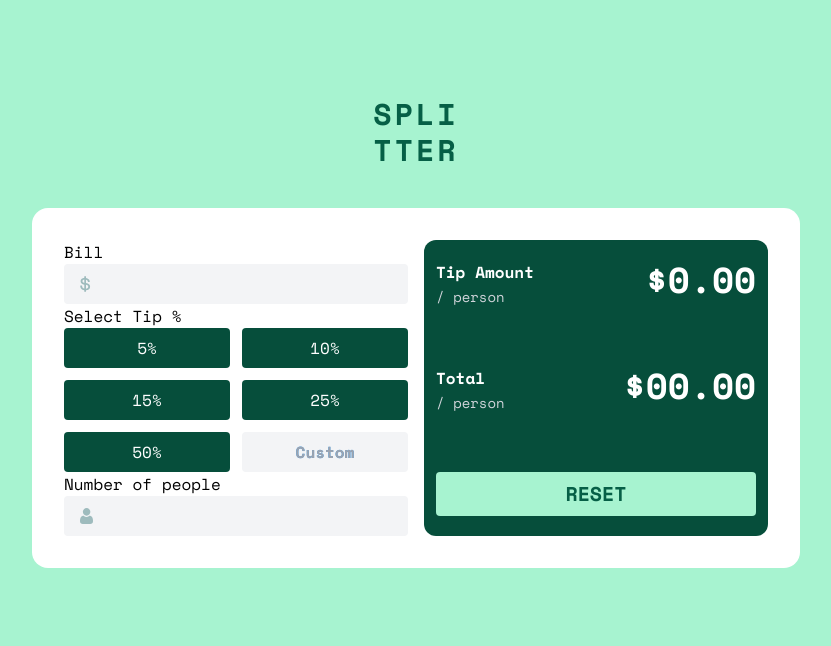
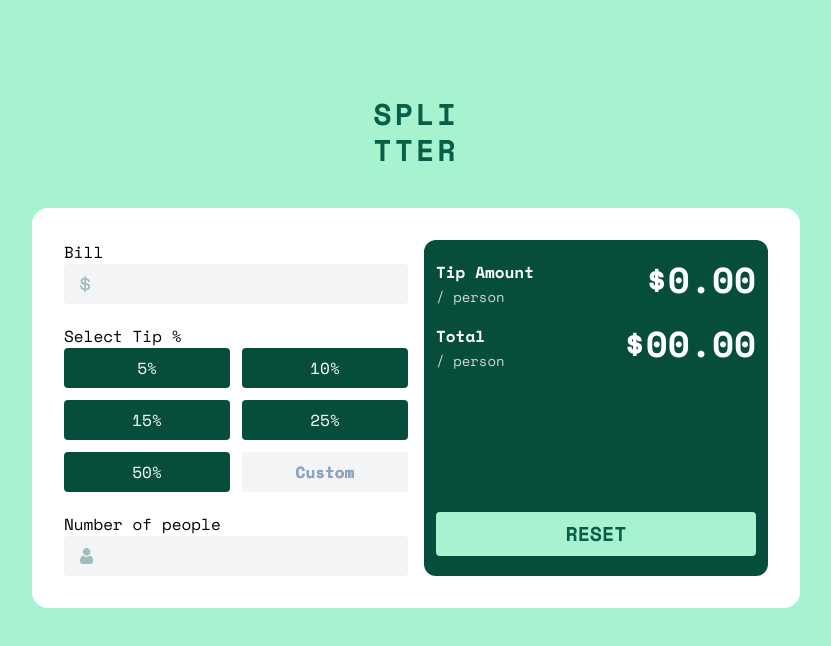
Before and after one commit to krishna-nayak/tip-calculator, a plain HTML site: page index.html in a window 1280 px wide. Shown: the whole page, without its empty margins (224-1055 px from the left). Drawn offline with nearby package versions, Linux system fonts and the light colour scheme.

Commit message:
improve styling

```diff
--- a/index.html
+++ b/index.html
@@ -23,7 +23,7 @@
     </style>
   </head>
   <body class="bg-green-200">
-    <div class="container 2xl:max-w-screen-lg xl:max-w-screen-md mx-auto md:mt-24">
+    <div class="container 2xl:max-w-screen-lg lg:max-w-screen-md mx-auto md:mt-24">
       <h1 class="text-center text-green-800 font-extrabold tracking-widest text-3xl my-10">
         SPLI <br />
         TTER
@@ -32,12 +32,16 @@
       <!-- grid -->
       <div class="grid md:grid-cols-2 bg-white rounded-2xl p-8 gap-4">
         <div id="input-bill" class="w-full mx-auto">
+          <!-- bill input -->
+          <div>
             <h1>Bill</h1>
             <div class="relative">
               <img src="./images/icon-dollar.svg" alt="icon-dollar" class="absolute top-1/2 left-4 transform -translate-y-1/2" />
               <input type="text" dir="rtl" data-money class="rounded w-full h-10 font-bold bg-gray-100" />
             </div>
-
+          </div>
+          <!-- select tip -->
+          <div class="my-5">
             <h1>Select Tip %</h1>
             <div class="grid grid-cols-2 gap-3 w-full text-white">
               <button class="px-4 py-2 bg-green-900 rounded">5%</button>
@@ -47,14 +51,18 @@
               <button class="px-4 py-2 bg-green-900 rounded">50%</button>
               <input type="text" class="px-4 py-2 bg-gray-100 rounded text-center font-bold" placeholder="Custom" dir="rtl" />
             </div>
-
+          </div>
+          <!-- people -->
+          <div>
             <h1>Number of people</h1>
             <div class="relative">
               <img src="./images/icon-person.svg" alt="icon-dollar" class="absolute top-1/2 left-4 transform -translate-y-1/2" />
               <input type="text" dir="rtl" data-money class="rounded w-full h-10 font-bold bg-gray-100" />
             </div>
           </div>
+        </div>
         <div id="display-bill" class="bg-green-900 rounded-xl px-3 py-5 text-white font-bold flex md:justify-between flex-col">
+          <div>
             <div class="flex justify-between gap-5">
               <h1>
                 Tip Amount <br />
@@ -69,6 +77,7 @@
               </h1>
               <div class="text-4xl" data-display>$00.00</div>
             </div>
+          </div>
 
           <button btn-reset class="w-full text-xl bg-green-200 text-green-800 font-bold p-2 rounded">RESET</button>
         </div>
```
Also changed, not shown: 1 other file. Lines whose indentation alone changed are shown as unchanged.
